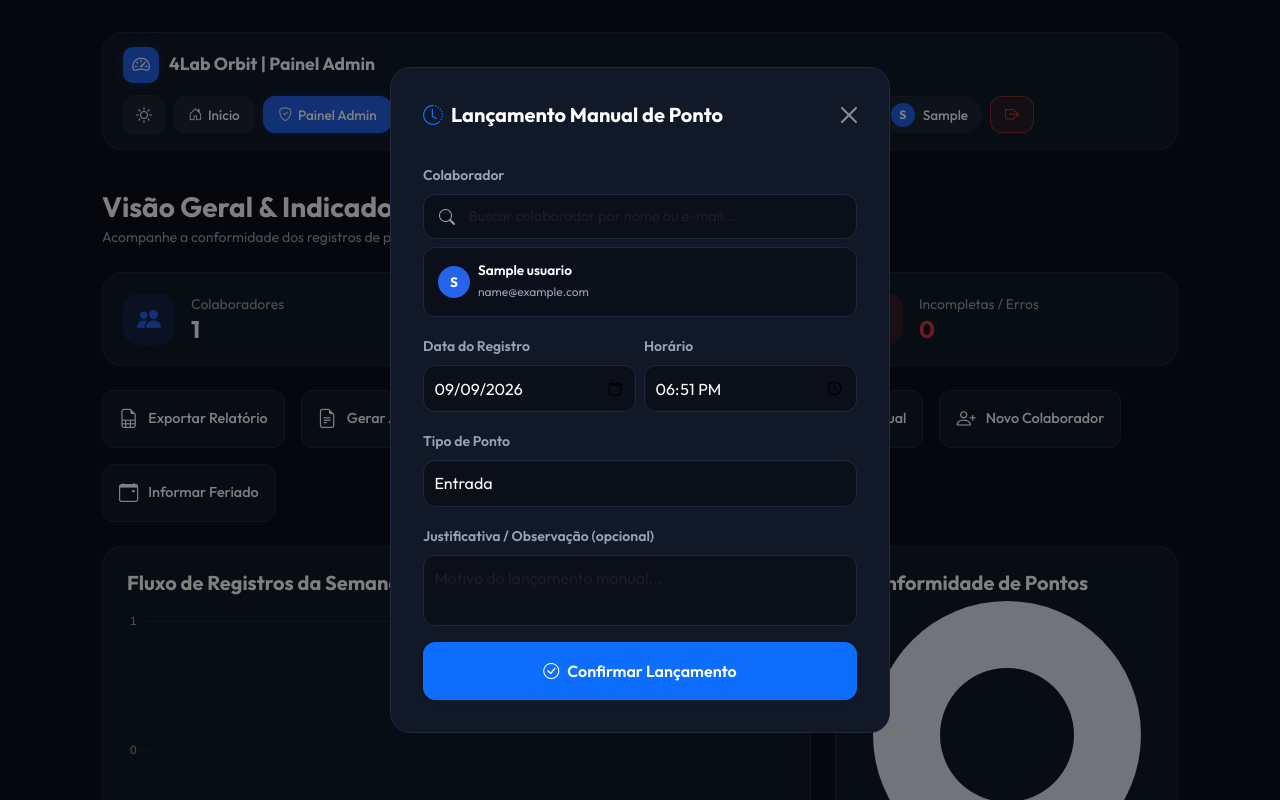
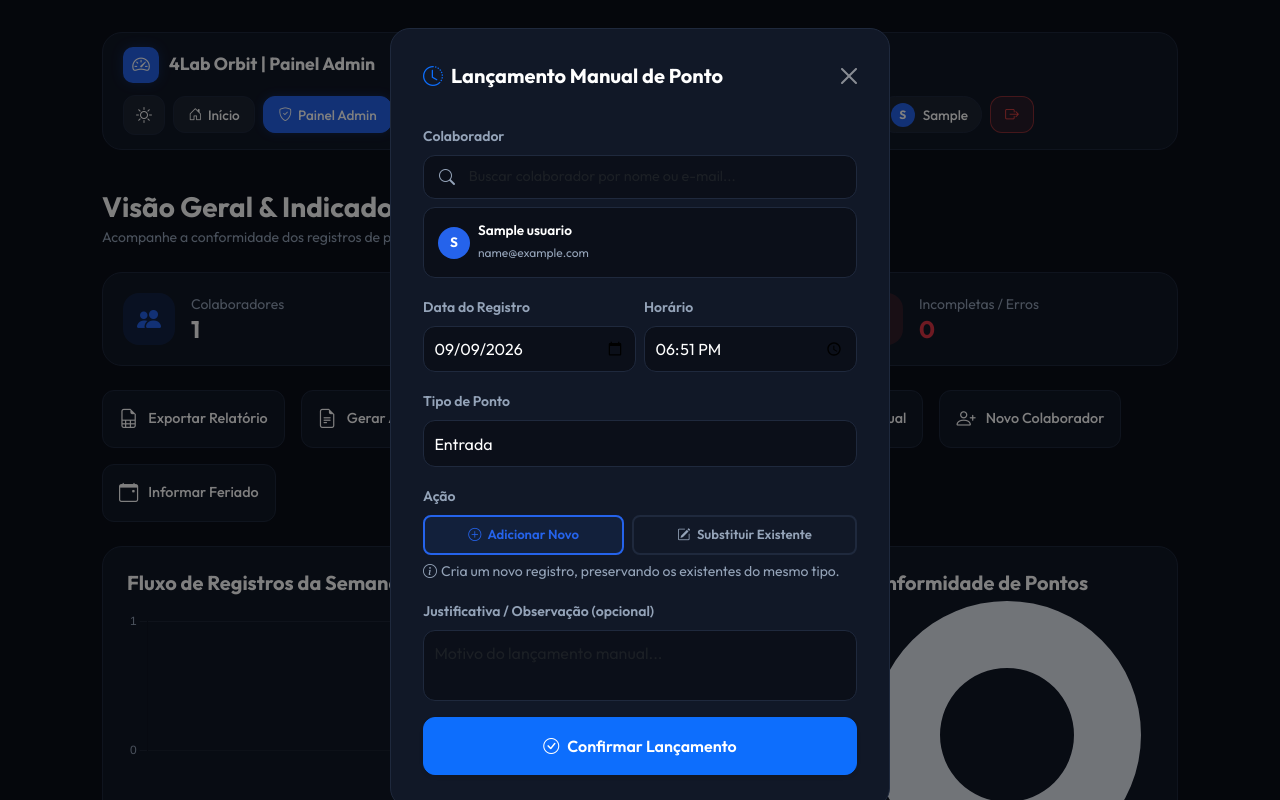
Before and after one commit to 95k52cjs42-alt/Controle-Ponto-Offline, a Flask app: page /admin/usuarios in a window 1280 px wide, after a click on "Lançar Ponto Manual". Run offline with Flask 3, Linux system fonts and the light colour scheme; a user stored in the database is signed in; tables that the repository leaves empty hold one stand-in row (values such as "Sample post"); some libraries are stand-ins or nearby versions.

Commit message:
dia 09/09

```diff
--- a/app.py
+++ b/app.py
@@ -1083,6 +1083,7 @@
     tipo = request.form.get("tipo")
     hora_raw = request.form.get("hora")        # esperada no formato HH:MM
     justificativa = request.form.get("justificativa", "").strip()
+    modo = request.form.get("modo", "adicionar")  # "adicionar" (padrão) ou "substituir"
 
     if not usuario_id or not data_raw or not tipo or not hora_raw:
         flash("Todos os campos obrigatórios devem ser preenchidos.", "danger")
@@ -1103,18 +1104,30 @@
     # Garantir formato HH:MM:SS para hora
     hora_formatada = hora_raw if len(hora_raw) == 8 else f"{hora_raw}:00"
 
-    # Verificar se já existe um registro idêntico para o usuário nessa data e tipo
-    ponto_existente = RegistroPonto.query.filter_by(
-        usuario_id=usuario_alvo.id,
-        data=data_formatada,
-        tipo=tipo
-    ).first()
-
-    if ponto_existente:
-        ponto_existente.hora = hora_formatada
-        ponto_existente.foi_ajustado = True
-        msg_acao = f"Atualizou o ponto ({tipo}) de {usuario_alvo.nome} para o dia {data_formatada} às {hora_formatada}."
+    if modo == "substituir":
+        # Modo substituição: busca o registro existente do mesmo tipo e sobrescreve
+        ponto_existente = RegistroPonto.query.filter_by(
+            usuario_id=usuario_alvo.id,
+            data=data_formatada,
+            tipo=tipo
+        ).first()
+
+        if ponto_existente:
+            ponto_existente.hora = hora_formatada
+            ponto_existente.foi_ajustado = True
+            msg_acao = f"Atualizou o ponto ({tipo}) de {usuario_alvo.nome} para o dia {data_formatada} às {hora_formatada}."
+        else:
+            novo_ponto = RegistroPonto(
+                usuario_id=usuario_alvo.id,
+                data=data_formatada,
+                tipo=tipo,
+                hora=hora_formatada,
+                foi_ajustado=True
+            )
+            db.session.add(novo_ponto)
+            msg_acao = f"Lançou manualmente o ponto ({tipo}) de {usuario_alvo.nome} para o dia {data_formatada} às {hora_formatada}."
     else:
+        # Modo adição (padrão): SEMPRE cria um registro novo, preservando registros existentes
         novo_ponto = RegistroPonto(
             usuario_id=usuario_alvo.id,
             data=data_formatada,
@@ -1123,7 +1136,7 @@
             foi_ajustado=True
         )
         db.session.add(novo_ponto)
-        msg_acao = f"Lançou manualmente o ponto ({tipo}) de {usuario_alvo.nome} para o dia {data_formatada} às {hora_formatada}."
+        msg_acao = f"Adicionou novo registro ({tipo}) de {usuario_alvo.nome} para o dia {data_formatada} às {hora_formatada}."
 
     db.session.commit()
     _invalidar_notif_cache(int(usuario_alvo.id))
@@ -2369,26 +2382,33 @@
     if acao == "aprovar":
         solicitacao.status = "Aprovada"
 
-        # Se hora_original foi informada, busca o registro específico (mesma data, tipo E hora).
-        # Isso resolve o bug quando existem 2 Entradas ou 2 Saídas no mesmo dia.
         if solicitacao.hora_original:
+            # Correção de registro EXISTENTE: busca o registro específico (mesma data, tipo E hora)
             ponto_existente = RegistroPonto.query.filter_by(
                 usuario_id=solicitacao.usuario_id,
                 data=solicitacao.data_ponto,
                 tipo=solicitacao.tipo_ponto,
                 hora=solicitacao.hora_original
             ).first()
+
+            if ponto_existente:
+                ponto_existente.hora = solicitacao.hora_correta
+                ponto_existente.foi_ajustado = True
+                descricao_acao = f"Aprovou correção de {solicitacao.usuario.nome}: {solicitacao.tipo_ponto} em {solicitacao.data_ponto}"
+            else:
+                # Registro original não encontrado (pode ter sido excluído); cria novo
+                novo_ponto = RegistroPonto(
+                    data=solicitacao.data_ponto,
+                    tipo=solicitacao.tipo_ponto,
+                    hora=solicitacao.hora_correta,
+                    usuario_id=solicitacao.usuario_id,
+                    foi_ajustado=True
+                )
+                db.session.add(novo_ponto)
+                descricao_acao = f"Aprovou correção (registro original não encontrado, criou novo) de {solicitacao.usuario.nome}: {solicitacao.tipo_ponto} em {solicitacao.data_ponto}"
         else:
-            ponto_existente = RegistroPonto.query.filter_by(
-                usuario_id=solicitacao.usuario_id,
-                data=solicitacao.data_ponto,
-                tipo=solicitacao.tipo_ponto
-            ).first()
-
-        if ponto_existente:
-            ponto_existente.hora = solicitacao.hora_correta
-            ponto_existente.foi_ajustado = True
-        else:
+            # Ponto ESQUECIDO / nunca registrado: SEMPRE cria um registro NOVO,
+            # preservando registros existentes do mesmo tipo no dia.
             novo_ponto = RegistroPonto(
                 data=solicitacao.data_ponto,
                 tipo=solicitacao.tipo_ponto,
@@ -2397,8 +2417,9 @@
                 foi_ajustado=True
             )
             db.session.add(novo_ponto)
-
-        registrar_log(current_user.id, f"Aprovou ajuste de {solicitacao.usuario.nome}: {solicitacao.tipo_ponto} em {solicitacao.data_ponto}", id)
+            descricao_acao = f"Aprovou novo registro (ponto esquecido) de {solicitacao.usuario.nome}: {solicitacao.tipo_ponto} em {solicitacao.data_ponto}"
+
+        registrar_log(current_user.id, descricao_acao, id)
         flash("Solicitação APROVADA e registro atualizado!", "success")
 
     elif acao == "recusar":
--- a/templates/admin.html
+++ b/templates/admin.html
@@ -1004,6 +1004,28 @@
                                 <option value="Entrada">Entrada</option>
                                 <option value="Saída">Saída</option>
                             </select>
+                        </div>
+
+                        <!-- Modo: Adicionar ou Substituir -->
+                        <div class="mb-3">
+                            <label class="form-label text-muted small fw-semibold">Ação</label>
+                            <div class="d-flex gap-2">
+                                <div class="form-check flex-fill p-0">
+                                    <input class="form-check-input d-none" type="radio" name="modo" id="modoAdicionar" value="adicionar" checked>
+                                    <label class="d-block text-center p-2 rounded-3 w-100" for="modoAdicionar" style="cursor: pointer; border: 2px solid var(--blue-accent); background: rgba(37, 99, 235, 0.1); color: var(--blue-accent); font-weight: 600; font-size: 0.82rem; transition: all 0.2s;">
+                                        <i class="bi bi-plus-circle me-1"></i> Adicionar Novo
+                                    </label>
+                                </div>
+                                <div class="form-check flex-fill p-0">
+                                    <input class="form-check-input d-none" type="radio" name="modo" id="modoSubstituir" value="substituir">
+                                    <label class="d-block text-center p-2 rounded-3 w-100" for="modoSubstituir" style="cursor: pointer; border: 2px solid var(--card-border); background: transparent; color: var(--text-muted); font-weight: 600; font-size: 0.82rem; transition: all 0.2s;">
+                                        <i class="bi bi-pencil-square me-1"></i> Substituir Existente
+                                    </label>
+                                </div>
+                            </div>
+                            <small class="text-muted d-block mt-1" id="modoDescricao">
+                                <i class="bi bi-info-circle me-1"></i>Cria um novo registro, preservando os existentes do mesmo tipo.
+                            </small>
                         </div>
 
                         <div class="mb-3">
@@ -1630,8 +1652,58 @@
                 const hours = String(now.getHours()).padStart(2, '0');
                 const minutes = String(now.getMinutes()).padStart(2, '0');
                 document.getElementById('horaLancarPonto').value = `${hours}:${minutes}`;
+
+                // Resetar toggle "Modo" para "Adicionar Novo" (padrão)
+                const radioAdicionar = document.getElementById('modoAdicionar');
+                if (radioAdicionar) {
+                    radioAdicionar.checked = true;
+                    atualizarVisualModo('adicionar');
+                }
             });
         }
+
+        // Toggle visual do modo (Adicionar Novo / Substituir Existente)
+        function atualizarVisualModo(modo) {
+            const labelAdicionar = document.querySelector('label[for="modoAdicionar"]');
+            const labelSubstituir = document.querySelector('label[for="modoSubstituir"]');
+            const descricao = document.getElementById('modoDescricao');
+
+            if (modo === 'substituir') {
+                if (labelAdicionar) {
+                    labelAdicionar.style.borderColor = 'var(--card-border)';
+                    labelAdicionar.style.background = 'transparent';
+                    labelAdicionar.style.color = 'var(--text-muted)';
+                }
+                if (labelSubstituir) {
+                    labelSubstituir.style.borderColor = '#f59e0b';
+                    labelSubstituir.style.background = 'rgba(245, 158, 11, 0.1)';
+                    labelSubstituir.style.color = '#f59e0b';
+                }
+                if (descricao) {
+                    descricao.innerHTML = '<i class="bi bi-exclamation-triangle text-warning me-1"></i>Substitui o registro existente do mesmo tipo no dia.';
+                }
+            } else {
+                if (labelAdicionar) {
+                    labelAdicionar.style.borderColor = 'var(--blue-accent)';
+                    labelAdicionar.style.background = 'rgba(37, 99, 235, 0.1)';
+                    labelAdicionar.style.color = 'var(--blue-accent)';
+                }
+                if (labelSubstituir) {
+                    labelSubstituir.style.borderColor = 'var(--card-border)';
+                    labelSubstituir.style.background = 'transparent';
+                    labelSubstituir.style.color = 'var(--text-muted)';
+                }
+                if (descricao) {
+                    descricao.innerHTML = '<i class="bi bi-info-circle me-1"></i>Cria um novo registro, preservando os existentes do mesmo tipo.';
+                }
+            }
+        }
+
+        document.querySelectorAll('input[name="modo"]').forEach(function (radio) {
+            radio.addEventListener('change', function () {
+                atualizarVisualModo(this.value);
+            });
+        });
 
         // Limpeza de backdrop dos modais por segurança
         document.querySelectorAll('[data-bs-dismiss="modal"]').forEach(element => {
```
